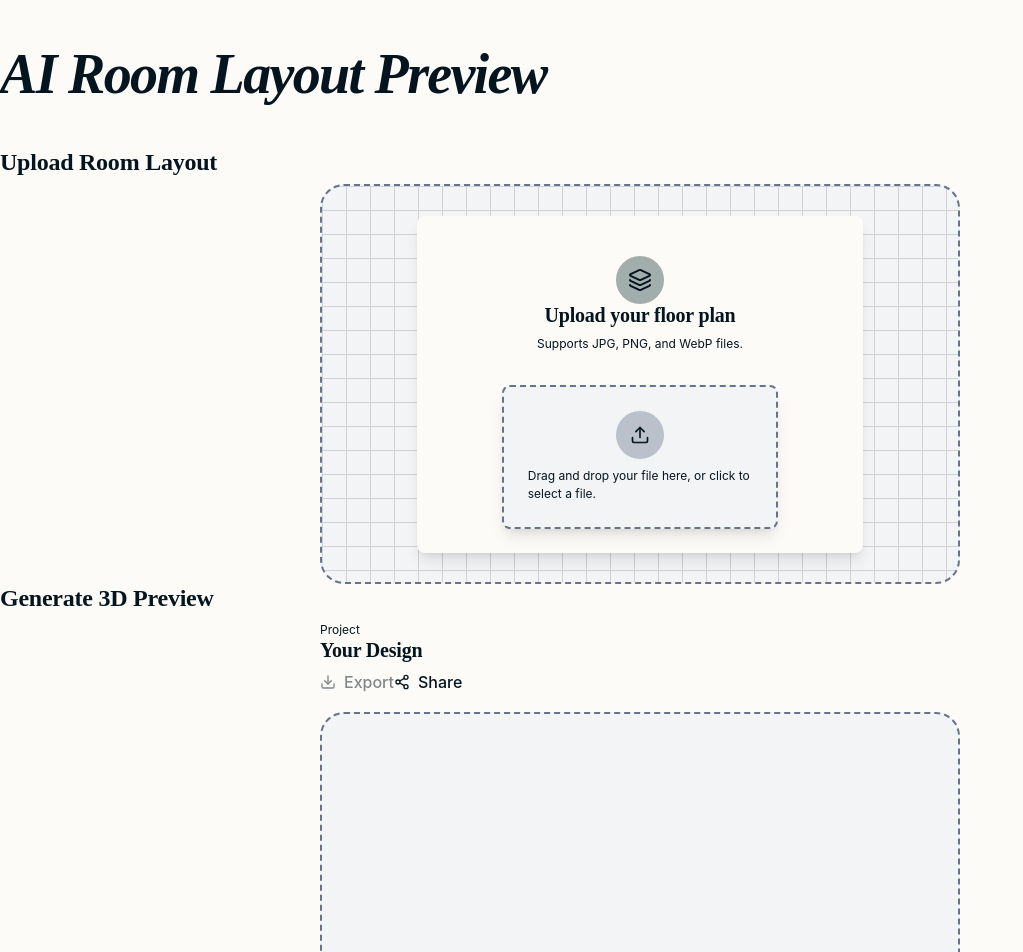
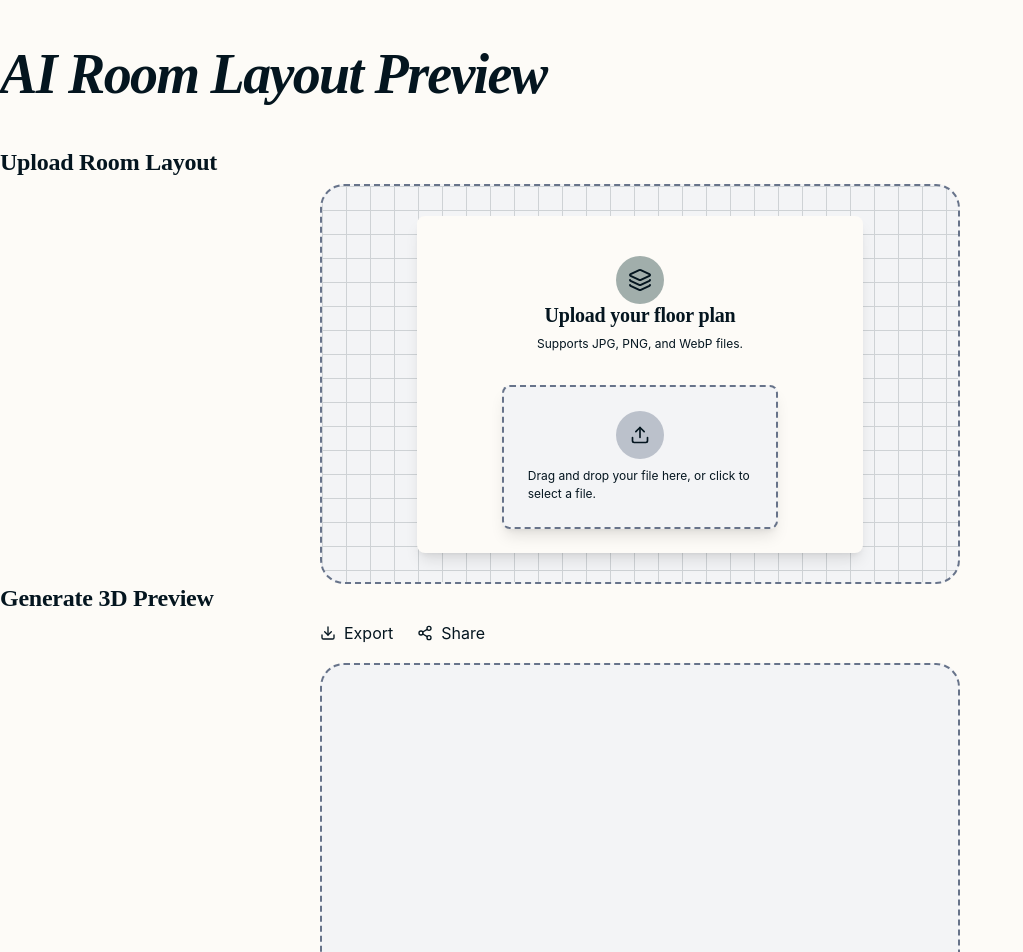
Before and after one commit to Cr1py/AI-Room-Layout-Preview, a React (Vite) app: page / in a window 1280 px wide. Shown: the top 952 px of the page, without its empty margins (0-1023 px from the left). Built offline with nearby package versions, Linux system fonts and the light colour scheme.

Commit message:
clean up

```diff
--- a/src/App.tsx
+++ b/src/App.tsx
@@ -60,13 +60,7 @@ function App() {
       <div className="display-section">
         <div className="display-container">
           <div className="display-card">
-            <div className="panel-header">
-              <div className="panel-meta">
-                <p>Project</p>
-                <h3>Your Design</h3>
-              </div>
-
-              <div className="panel-actions">
+            <div className="display-buttons">
                 <Button
                   size="sm"
                   onClick={handleExport}
@@ -79,7 +73,6 @@ function App() {
                   <Share2 className="w-4 h-4 mr-2" />
                   Share
                 </Button>
-              </div>
             </div>
 
             <div className={`render-area ${isProcessing ? 'is-processing' : ''}`}>
--- a/src/index.css
+++ b/src/index.css
@@ -63,14 +63,8 @@
 
 @layer components {
   .btn {
-    @apply inline-flex items-center justify-center rounded-lg font-medium transition-all duration-200 focus:outline-none focus:ring-2 focus:ring-offset-2 focus:ring-offset-background disabled:opacity-50 disabled:pointer-events-none;
+    @apply inline-flex items-center justify-center mr-6;
 
-    &.btn--green-dark {
-      @apply bg-green-dark text-white shadow-sm;
-    }
-    &.btn--burgandy {
-      @apply bg-burgandy text-black border border-zinc-200 hover:bg-zinc-50 shadow-sm;
-    }
   }
 
   .upload-shell {
@@ -148,7 +142,7 @@
   }
 
   .display-section {
-    @apply flex justify-center;
+    @apply flex justify-center mb-8;
   }
 
   .display-container {
```
